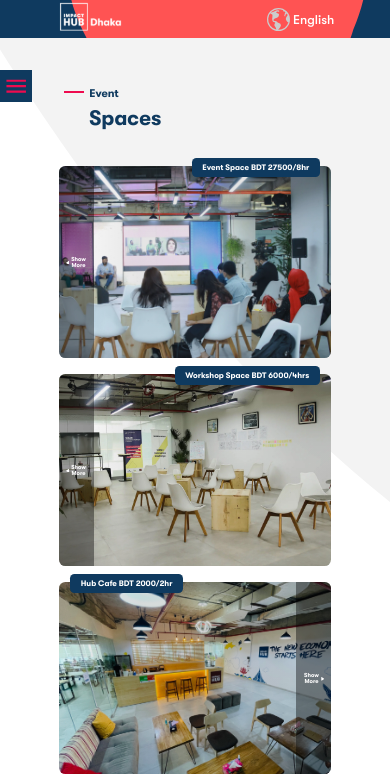
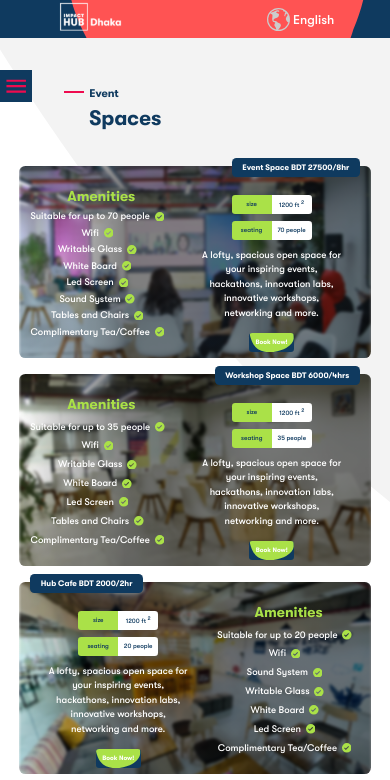
Before and after one commit to yy-ventures/impact-hub, a Next.js app: page /event-space/spaces in a window 390 px wide. Shown: the top 780 px of the page. Built offline with nearby package versions, Linux system fonts and the light colour scheme.

Commit message:
event space show more button removed on mobile screen

```diff
--- a/components/EventSpaces/EventSpaces.js
+++ b/components/EventSpaces/EventSpaces.js
@@ -6,10 +6,13 @@ import HeadingDescription from "../Shared/HeadingDescription/HeadingDescription"
 
 const EventSpaces = () => {
   // State value to hold the value of the current screen size
-  const [screenWidth, setScreenWidth] = useState(1200);
+  // Set the screen-width to window's inner width if we are on the client side
+  // In SSR we do not have a window on the server side,so we need to check if we are on the client side
+  // as we set the screen width to window.innerWidth by putting a condition (typeof window !== 'undefined')
+  const [screenWidth, setScreenWidth] = useState(typeof window !== "undefined" && window.innerWidth);
   // State value to hold the visibility property of the cards
   const [showCard, setShowCard] = useState([false, false, false, false]);
-  const [mobileScreen, setMobileScreen] = useState(false);
+  const [onMobileScreen, setOnMobileScreen] = useState(false);
 
   const handleVisibility = (index) => {
     let tempState = [false, false, false, false];
@@ -21,10 +24,12 @@ const EventSpaces = () => {
   // keep the cards open on mobile screens
   const showCardOnMobile = (screenWidth) => {
     // for mobile screens less than 700px width
-    if (screenWidth < 700 && screenWidth !== null) {
+    if (screenWidth <= 800 && screenWidth !== null) {
       setShowCard([true, true, true, true]);
+      setOnMobileScreen(true);
     } else {
       setShowCard([false, false, false, false]);
+      setOnMobileScreen(false);
     }
   };
 
@@ -60,6 +65,7 @@ const EventSpaces = () => {
                     direction={index === 0 ? "left" : "right"}
                     handleVisibility={() => handleVisibility(index * 2)}
                     cardVisibility={showCard[index * 2]}
+                    onMobileScreen={onMobileScreen}
                   />
                   <SpaceCard
                     image={spaces[index * 2 + 1].image}
@@ -71,6 +77,7 @@ const EventSpaces = () => {
                     direction={index === 0 ? "left" : "right"}
                     handleVisibility={() => handleVisibility(index * 2 + 1)}
                     cardVisibility={showCard[index * 2 + 1]}
+                    onMobileScreen={onMobileScreen}
                   />
                 </div>
               )
--- a/components/EventSpaces/SpaceCard/SpaceCard.js
+++ b/components/EventSpaces/SpaceCard/SpaceCard.js
@@ -13,6 +13,7 @@ const SpaceCard = ({
   direction = "right",
   cardVisibility,
   handleVisibility,
+  onMobileScreen = false,
 }) => {
   return (
     <div className={`spaces-card_container spaces-card_container_${direction}`}>
@@ -51,6 +52,7 @@ const SpaceCard = ({
               );
             })}
         </div>
+        {!onMobileScreen && (
           <button
             className={`spaces-card_show-more`}
             onClick={() => {
@@ -59,6 +61,7 @@ const SpaceCard = ({
           >
             Show {cardVisibility ? "Less" : "More"} <ShowMoreSvg className={`spaces-card_show-more_${direction}`} />
           </button>
+        )}
       </div>
     </div>
   );
--- a/components/EventSpaces/SpaceCard/SpacesCard.scss
+++ b/components/EventSpaces/SpaceCard/SpacesCard.scss
@@ -179,6 +179,7 @@
       }
       svg {
         width: $common;
+        margin: 0rem 1.5rem;
         @include response(vp-800) {
           width: $para2;
         }
@@ -241,7 +242,7 @@
     }
     .spaces-card_show-more {
       flex-direction: row-reverse;
-      left: 17rem;
+      left: 20rem;
       @include response(vp-800) {
         left: 0rem;
       }
@@ -259,7 +260,7 @@
       // transition: all 1s ease;
     }
     .spaces-card_show-more {
-      right: 17rem;
+      right: 20rem;
       @include response(vp-800) {
         right: 0rem;
       }
@@ -272,10 +273,11 @@
 }
 // Styles when cards are open
 .spaces-card_open {
-  width: 95rem;
+  width: 110rem;
   transition: all 0.5s ease;
   @include response(vp-800) {
-    width: 110rem;
+    // width: 110rem;
+    justify-content: space-evenly;
   }
   // Background image
   img {
```
Lines whose indentation alone changed are shown as unchanged.
